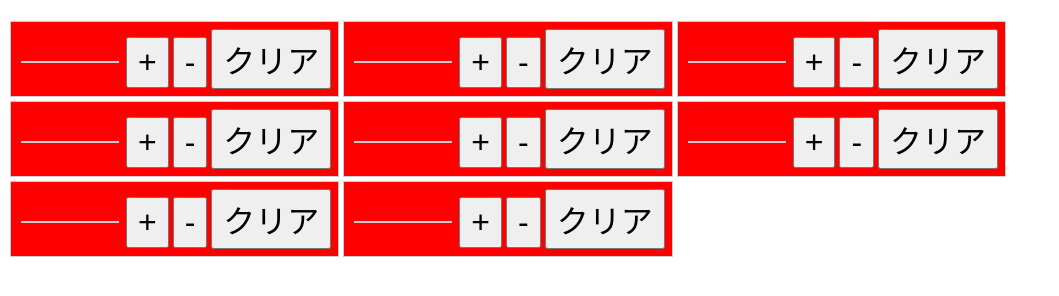
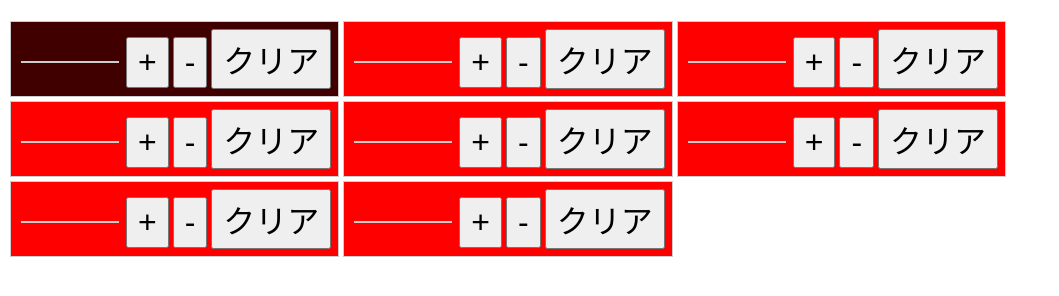
Before and after one commit to nuGUItoru/botanyuki, a plain HTML site: page oneByOne/index.html in a window 1280 px wide. Shown: the part 70-366 px from the top of the page, without its empty margins (0-1059 px from the left). Drawn offline with Linux system fonts and the light colour scheme.

Commit message:
Update index.html

```diff
--- a/oneByOne/index.html
+++ b/oneByOne/index.html
@@ -38,7 +38,7 @@
   <script>
     // 複数カウンターの初期値の設定
     const countersData = [
-      { id: "counter1", value: 0, color: 'rgb(255,0,0)' },
+      { id: "counter1", value: 0, color: 'rgb(64,0,0)' },
       { id: "counter2", value: 0, color: 'rgb(255,0,0)' },
       { id: "counter3", value: 0, color: 'rgb(255,0,0)' },
       { id: "counter4", value: 0, color: 'rgb(255,0,0)' },
```
